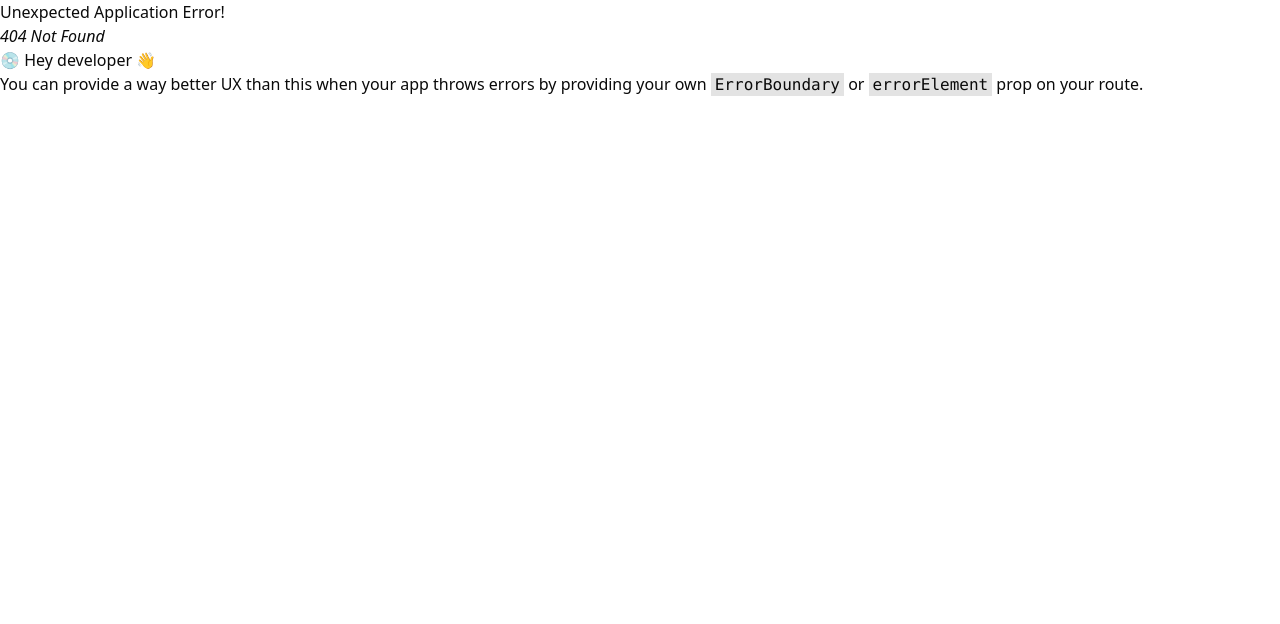
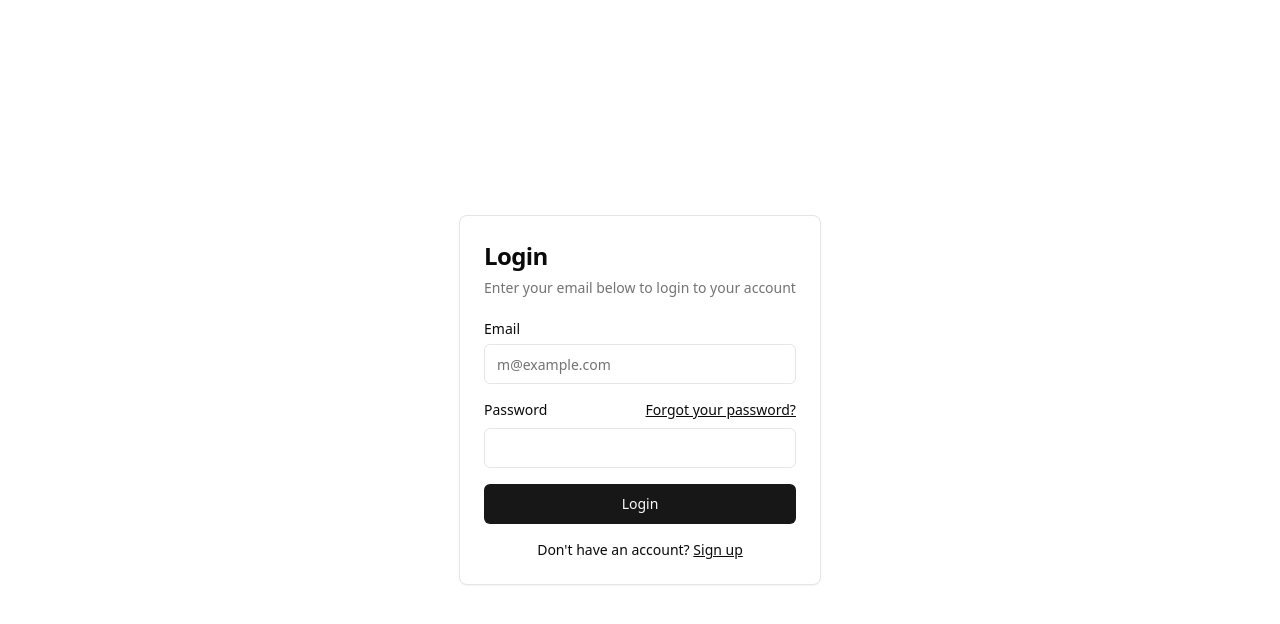
Before and after one commit to Haideraliamjad/elib-apis-dashboard, a React (Vite) app: page /auth/login in a window 1280 px wide. Before the commit this address had no page. Shown: the top 624 px of the page. Built offline with nearby package versions, Linux system fonts and the light colour scheme.

Commit message:
add auth layout

```diff
--- /dev/null
+++ b/src/layouts/AuthLayout.tsx
@@ -0,0 +1,4 @@
+import { Outlet } from "react-router-dom";
+export default function AuthLayout() {
+  return <Outlet />;
+}
--- a/src/pages/LoginPage.tsx
+++ b/src/pages/LoginPage.tsx
@@ -34,7 +34,7 @@ export default function LoginPage() {
               <div className="flex items-center">
                 <Label htmlFor="password">Password</Label>
                 <Link
-                  to="/reset-password"
+                  to="/auth/reset-password"
                   className="ml-auto inline-block text-sm underline"
                 >
                   Forgot your password?
@@ -48,7 +48,7 @@ export default function LoginPage() {
           </div>
           <div className="mt-4 text-center text-sm">
             Don&apos;t have an account?{" "}
-            <Link to="/sign-up" className="underline">
+            <Link to="/auth/sign-up" className="underline">
               Sign up
             </Link>
           </div>
--- a/src/pages/ResetPasswordPage.tsx
+++ b/src/pages/ResetPasswordPage.tsx
@@ -34,7 +34,7 @@ export default function ResetPasswordPage() {
           </div>
           <div className="mt-4 text-center text-sm">
             Want Login...?{" "}
-            <Link to="/login" className="underline">
+            <Link to="/auth/login" className="underline">
               Click here
             </Link>
           </div>
--- a/src/pages/SignupPage.tsx
+++ b/src/pages/SignupPage.tsx
@@ -46,7 +46,7 @@ export default function SignupPage() {
           </div>
           <div className="mt-4 text-center text-sm">
             Already have an account?{" "}
-            <Link to="/login" className="underline">
+            <Link to="/auth/login" className="underline">
               Sign in
             </Link>
           </div>
```
Also changed, not shown: src/router.tsx (+10 -3 lines).
